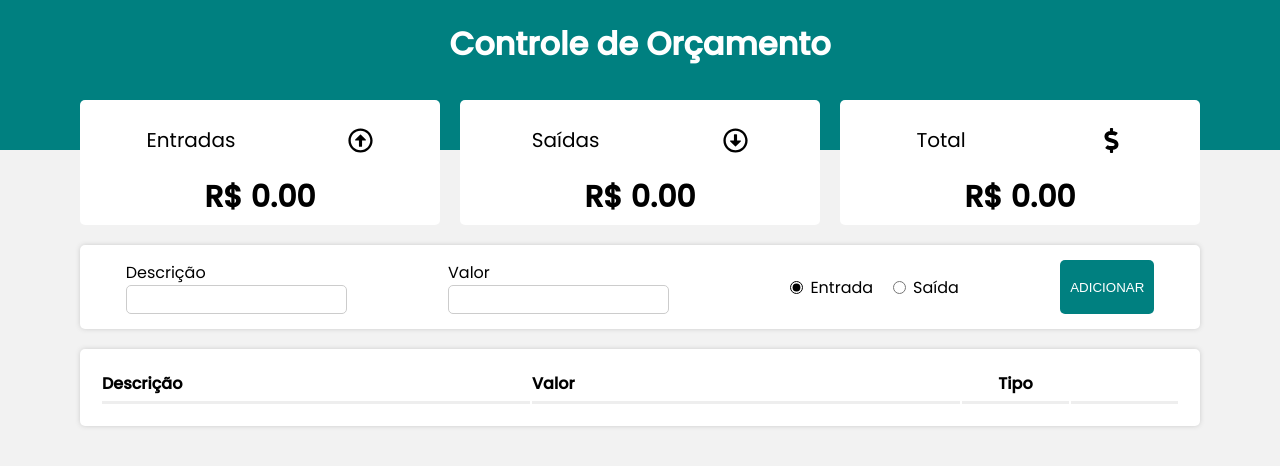
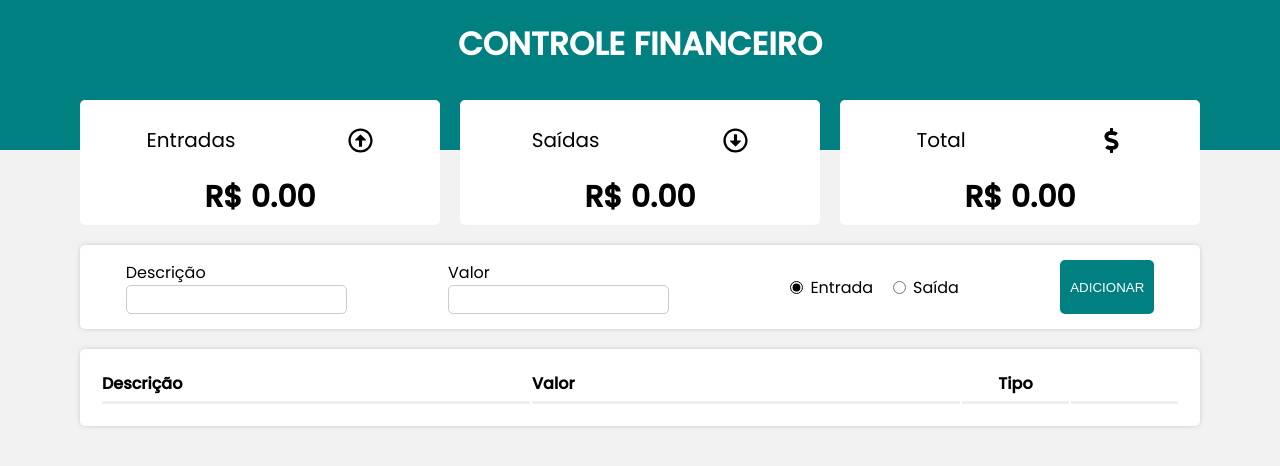
Before and after one commit to eduardoazvdias/gerador-cotacoes-react, a React (Create React App) app: page / in a window 1280 px wide. Shown: the top 466 px of the page. Built offline with nearby package versions, Linux system fonts and the light colour scheme.

Commit message:
Update index.js

```diff
--- a/src/components/Header/index.js
+++ b/src/components/Header/index.js
@@ -5,7 +5,7 @@ const Header = () => {
   return (
     <C.Container>
       <C.Header>
-        <C.Title> Controle de Orçamento </C.Title>
+        <C.Title> CONTROLE FINANCEIRO </C.Title>
       </C.Header>
     </C.Container>
 
```
